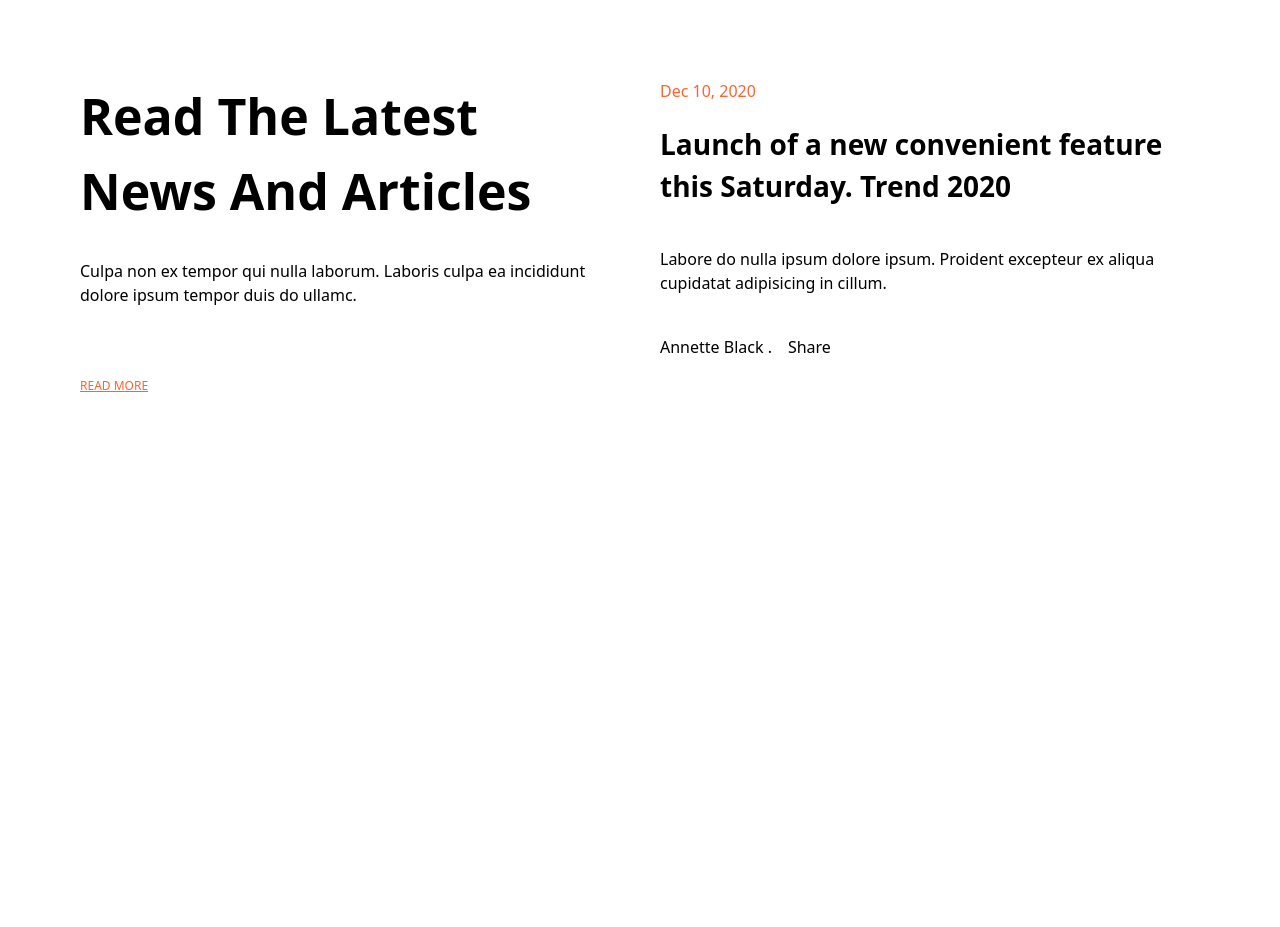
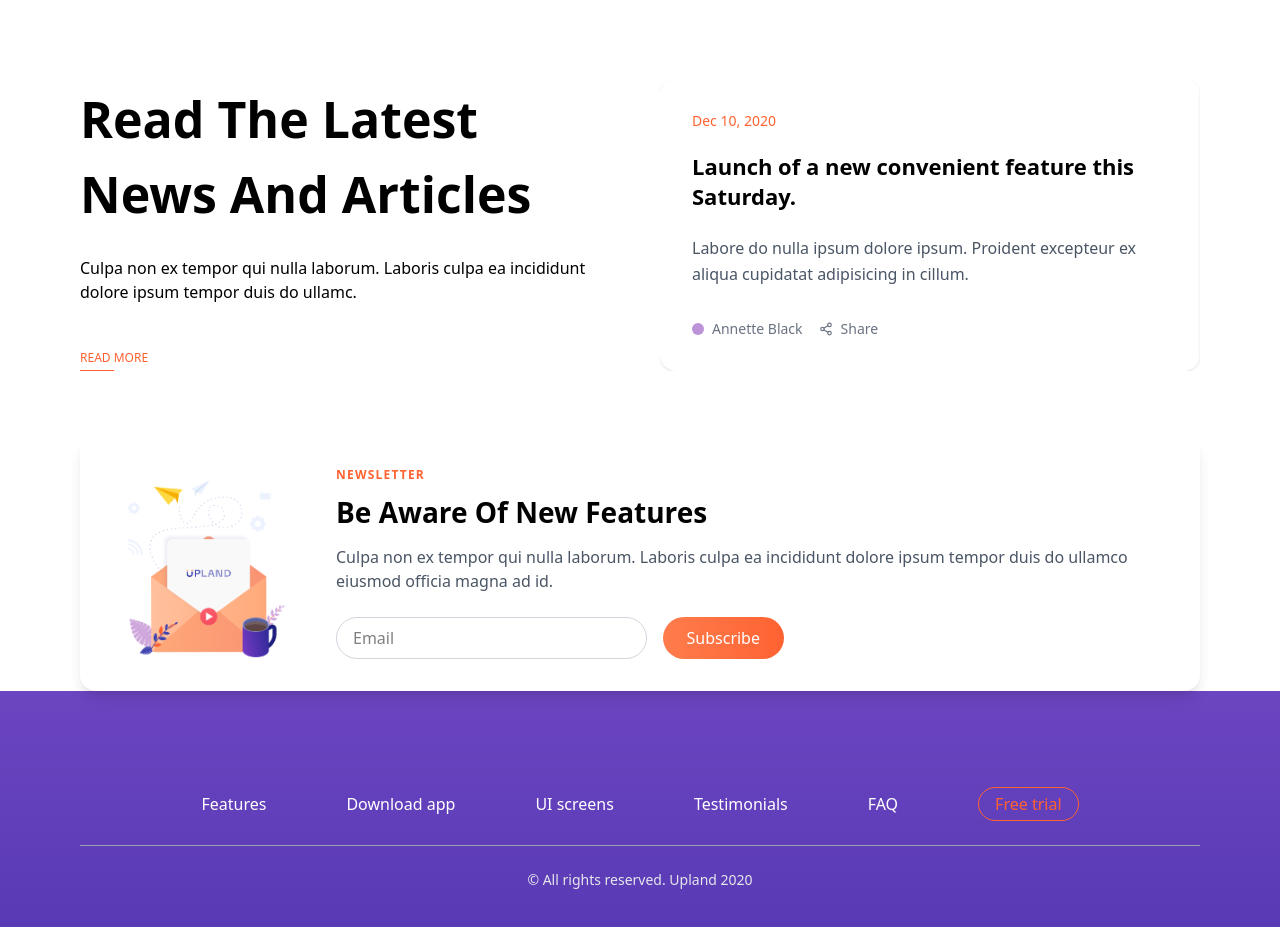
Before and after one commit to Mostofa-zaman/Upland, a React (Vite) app: page / in a window 1280 px wide. Shown: the part 5986-6913 px from the top of the page. Before the commit the page ends 6462 px from the top, so only its background shows below. Built offline with nearby package versions, Linux system fonts and the light colour scheme.

Commit message:
news part & footer part done

```diff
--- /dev/null
+++ b/src/components/footer/Footer.jsx
@@ -0,0 +1,88 @@
+import footerimg from '../../assets/footerimg.png'
+
+const Footer = () => {
+  return (
+     <section className="bg-[#fff] relative pt-20">
+      {/*Card */}
+      <div className="max-w-6xl mx-auto px-4 -mt-24 relative z-10">
+        <div className="bg-white rounded-2xl shadow-lg flex flex-col md:flex-row items-center md:items-start p-8 gap-8">
+          {/* Left Image */}
+          <div className="flex-shrink-0 relative">
+            <div className="w-48 h-48">
+              <img
+                src={footerimg} //image path
+                alt={footerimg}
+                className="w-full h-full object-contain"
+              />
+            </div>
+          </div>
+
+          {/* Right Text */}
+          <div className="flex-1">
+            <p className="text-[#FF6231] text-xs font-semibold mb-2 tracking-widest">
+              NEWSLETTER
+            </p>
+            <h2 className="text-[28px] font-bold mb-3">
+              Be Aware Of New Features
+            </h2>
+            <p className="text-gray-600 text-[16px] mb-6">
+              Culpa non ex tempor qui nulla laborum. Laboris culpa ea incididunt
+              dolore ipsum tempor duis do ullamco eiusmod officia magna ad id.
+            </p>
+
+            {/* Input + Button */}
+            <div className="flex gap-4 max-w-md">
+              <input
+                type="email"
+                placeholder="Email"
+                className="flex-1 border border-gray-300 rounded-full px-4 py-2 focus:outline-none focus:ring-2 focus:ring-[#FF6231]"
+              />
+              <button className="bg-gradient-to-r from-[#FF7C4C] to-[#FF6231] text-white rounded-full px-6 py-2 font-medium hover:opacity-90 transition">
+                Subscribe
+              </button>
+            </div>
+          </div>
+        </div>
+      </div>
+
+      {/* Footer */}
+     <footer className="bg-gradient-to-b from-[#6C45C1] to-[#5437B2] absulute  w-full py-8">
+  <div className="max-w-6xl mx-auto px-4 py-16   text-white  md:flex-row justify-between items-center gap-10 relative">
+
+    {/* Menu & button */}
+    <div className="flex gap-20 flex-wrap items-center justify-center">
+      <a href="#" className="hover:underline">
+        Features
+      </a>
+      <a href="#" className="hover:underline">
+        Download app
+      </a>
+      <a href="#" className="hover:underline">
+        UI screens
+      </a>
+      <a href="#" className="hover:underline">
+        Testimonials
+      </a>
+      <a href="#" className="hover:underline">
+        FAQ
+      </a>
+      <button className="border border-[#FF6231] rounded-full px-4 py-1 text-[#FF6231] hover:bg-white hover:text-[#5437B2] transition">
+        Free trial
+      </button>
+    </div>
+
+    {/* Middle underline */}
+    <div className="hidden md:block mt-6 flex-1 border-t border-gray-400 "></div>
+
+    {/* Footer text */}
+    <p className="text-sm text-gray-200 pt-6 md:mt-0 text-center">
+      © All rights reserved. Upland 2020
+    </p>
+  </div>
+</footer>
+
+    </section>
+  )
+}
+
+export default Footer
--- a/src/components/news/News.jsx
+++ b/src/components/news/News.jsx
@@ -1,32 +1,80 @@
-import React from 'react'
+import { FiShare2 } from "react-icons/fi";
+
+// Swiper
+import { Swiper, SwiperSlide } from "swiper/react";
+import { Autoplay } from "swiper/modules";
+
+import "swiper/css";
 
 const News = () => {
   return (
     <section>
-         <div className="max-w-6xl mx-auto px-4 items-center justify-center ">
-            <div className="grid grid-cols-2 md:grid-cols-2 gap-10 py-20">
-                <div className="">
+      <div className="max-w-6xl mx-auto px-4">
+        <div className="grid grid-cols-1 md:grid-cols-2 gap-10 py-20 items-center">
+          {/* Left content */}
+          <div>
+            <h1 className="text-[50px] font-semibold">
+              Read The Latest News And Articles
+            </h1>
 
-            <h1 className='text-[50px] font-semibold'>Read The Latest News And Articles</h1>
-            <p className='text-[16px] font-normal pt-7.5 pb-12.5'>Culpa non ex tempor qui nulla laborum. Laboris culpa ea incididunt dolore ipsum tempor duis do ullamc.</p>
-            <button className='text-[#FF6231] text-[12px] font-medium  underline mt-5'>
-                READ MORE
+            <p className="text-[16px] font-normal pt-6 pb-10">
+              Culpa non ex tempor qui nulla laborum. Laboris culpa ea incididunt
+              dolore ipsum tempor duis do ullamc.
+            </p>
+            <button className="relative text-[#FF6231] text-[12px] font-medium group">
+              READ MORE
+              <span className="absolute left-0 -bottom-1 h-[1px] w-1/2 bg-[#FF6231] transition-all duration-300 group-hover:w-full"></span>
             </button>
+          </div>
 
-                </div>
-                <div className="">
-                    <h6 className='text-[#FF6231]'>Dec 10, 2020</h6>
-                    <h2 className='text-[28px] font-semibold pt-5 pb-10'>Launch of a new convenient feature this Saturday. Trend 2020</h2>
-                    <p className='text-[16px] font-normal'>Labore do nulla ipsum dolore ipsum. Proident excepteur ex aliqua cupidatat adipisicing in cillum.</p>
-                    <div className="flex items-center gap-4 pt-10">
-                        <p>Annette Black     .</p>
-                        <p>Share</p>
+          {/* Slider */}
+          <div>
+            <Swiper
+              modules={[Autoplay]}
+              slidesPerView={1} // ✅ only one card
+              spaceBetween={0}
+              loop={true}
+              autoplay={{
+                delay: 3000,
+                disableOnInteraction: false,
+              }}
+            >
+              {[1, 2, 3, 4].map((_, index) => (
+                <SwiperSlide key={index}>
+                  <div className="bg-white shadow p-8 rounded-2xl w-full">
+                    <h6 className="text-[#FF6231] text-sm font-medium">
+                      Dec 10, 2020
+                    </h6>
+
+                    <h2 className="text-[22px] font-semibold pt-5 pb-6 leading-snug">
+                      Launch of a new convenient feature this Saturday.
+                    </h2>
+
+                    <p className="text-[16px] text-gray-600 leading-relaxed">
+                      Labore do nulla ipsum dolore ipsum. Proident excepteur ex
+                      aliqua cupidatat adipisicing in cillum.
+                    </p>
+
+                    <div className="flex items-center gap-4 pt-8 text-sm text-gray-500">
+                      <div className="flex items-center gap-2">
+                        <span className="w-3 h-3 rounded-full bg-[#BD93D8]"></span>
+                        <p>Annette Black</p>
+                      </div>
+
+                      <button className="flex items-center gap-2 hover:text-[#FF6231] transition">
+                        <FiShare2 />
+                        <span>Share</span>
+                      </button>
                     </div>
-                     </div>
-            </div>
-         </div>
+                  </div>
+                </SwiperSlide>
+              ))}
+            </Swiper>
+          </div>
+        </div>
+      </div>
     </section>
-  )
-}
+  );
+};
 
-export default News
+export default News;
--- a/src/pages/Home.jsx
+++ b/src/pages/Home.jsx
@@ -9,6 +9,7 @@ import AboutSlider from '../components/testimonial/AboutSlider'
 import Get300 from '../components/get300/Get300'
 import FAQ from '../components/faq/FAQ'
 import News from '../components/news/News'
+import Footer from '../components/footer/Footer'
 
 
 const Home = () => {
@@ -24,6 +25,7 @@ const Home = () => {
     <Get300/>
     <FAQ/>
     <News/>
+    <Footer/>
 
     </>
   )
```
Also changed, not shown: src/assets/footerimg.png (added).
